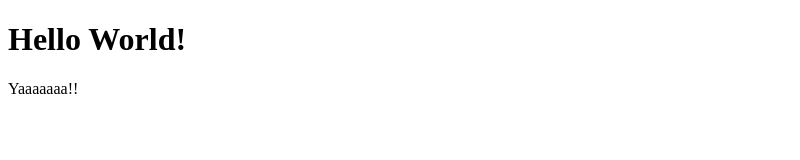
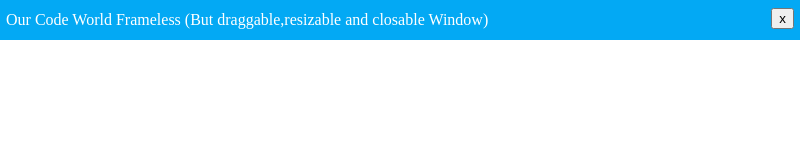
Before and after one commit to BenasdTW/electron_proj02, an Electron app: page index.html in a window 800 px wide. Drawn offline with nearby package versions, Linux system fonts and the light colour scheme.

```diff
--- a/index.html
+++ b/index.html
@@ -1,15 +1,19 @@
 <!DOCTYPE html>
 <html>
     <head>
-        <meta charset="UTF-8">
-        <title>Hello World!</title>
+        <meta charset="utf-8">
+        <title>My Electron Frameless Window</title>
+        <link rel="stylesheet" href="style.css">
     </head>
     <body>
-        <h1>Hello World!</h1>
-        Yaaaaaaa!!
+        <div id="title-bar">
+            <div id="title">
+                Our Code World Frameless (But draggable,resizable and closable Window)
+            </div>
+            <button id="close-btn">x</button>
+        </div>
 
-        <script>
-            require('./renderer.js')
+        <script src="./renderer.js">
         </script>
     </body>
 </html>
--- a/main.js
+++ b/main.js
@@ -8,7 +8,8 @@
         height: 600,
         webPreferences: {
             nodeIntegration: true
-        }
+        },
+        frame: false
     });
 
     // and load the index.html of the app.
--- a/package.json
+++ b/package.json
@@ -5,7 +5,8 @@
   "main": "main.js",
   "dependencies": {
     "electron": "^4.1.4",
-    "electron-packager": "^13.1.1"
+    "electron-packager": "^13.1.1",
+    "jquery": "^3.4.0"
   },
   "devDependencies": {},
   "scripts": {
--- a/renderer.js
+++ b/renderer.js
@@ -1 +1,9 @@
-console.log("wow");
+// Retrieve remote BrowserWindow
+const {BrowserWindow} = require("electron").remote
+const $ = require("jquery");
+
+$(document).ready(function() {
+    $("#close-btn").click(() => {
+        BrowserWindow.getFocusedWindow().close();
+    });
+});
--- /dev/null
+++ b/style.css
@@ -0,0 +1,30 @@
+body {
+    padding: 0px;
+    margin: 0px;
+}
+
+#title-bar {
+    -webkit-app-region: drag;
+    height: 40px;
+    text-align: center;
+    line-height: 40px;
+    vertical-align: middle;
+    background-color: #03a9f4;
+    padding: none;
+    margin: 0px;
+}
+
+#title {
+    position: fixed;
+    top: 0px;
+    left: 6px;
+    color:white;
+
+}
+
+#close-btn {
+    -webkit-app-region: no-drag;
+    position: fixed;
+    top: 8px;
+    right: 6px;
+}
```
Also changed, not shown: 1 other file.
